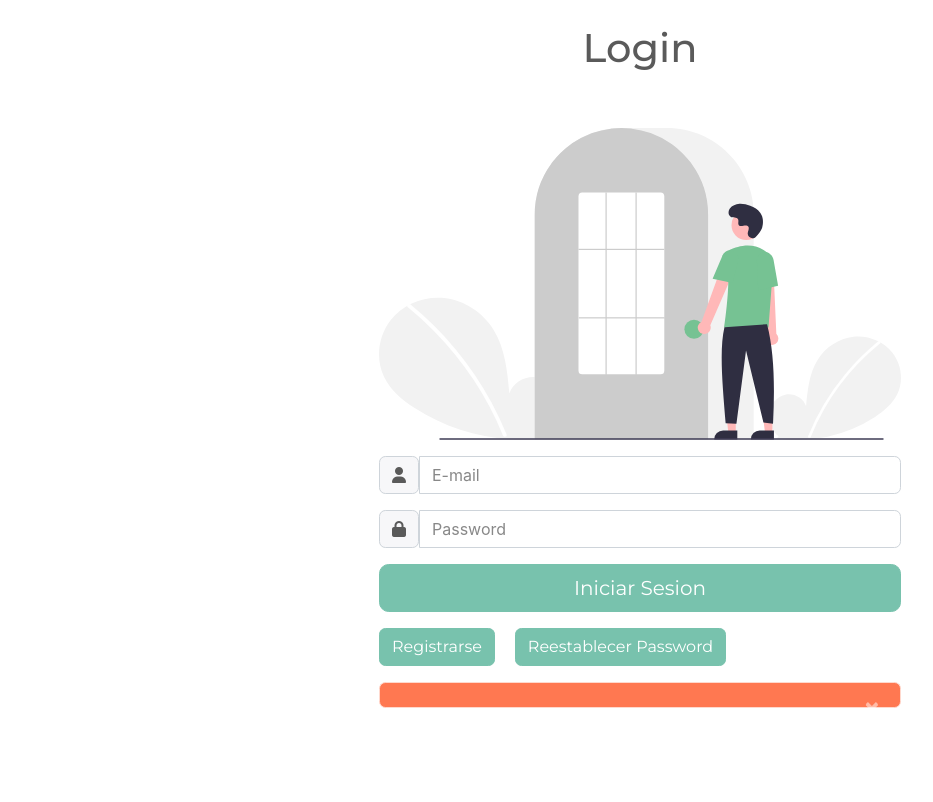
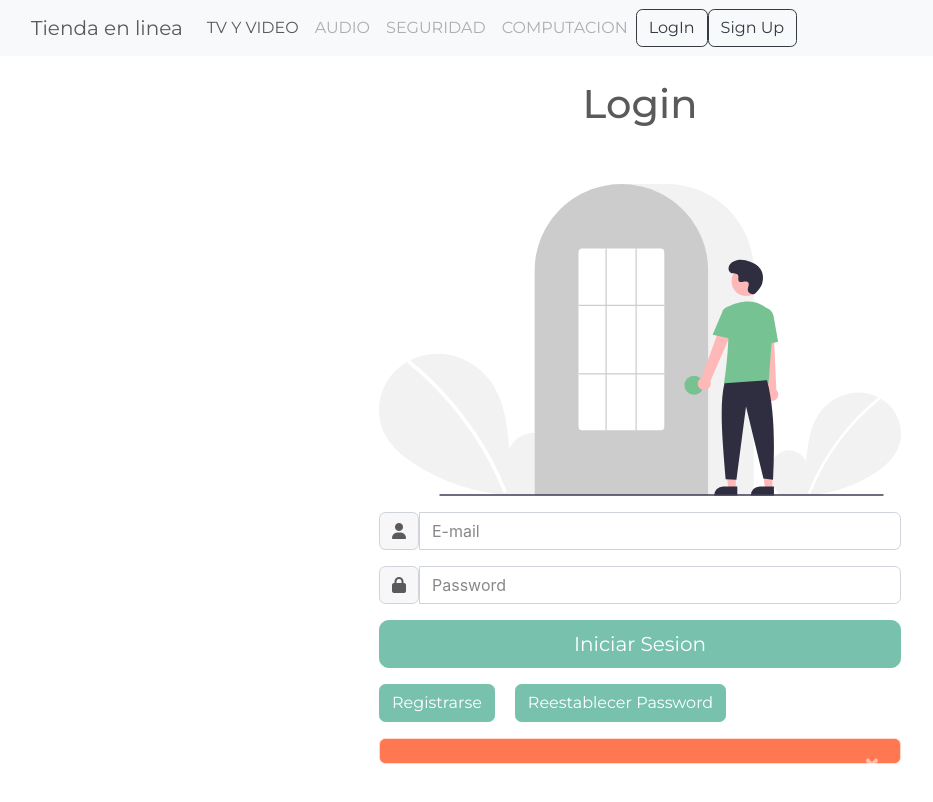
Before and after one commit to Angcelo/AYD1_Proyecto2_2, an Angular app in the folder webClient/: page /login in a window 1280 px wide. Shown: the whole page, without its empty margins (0-933 px from the left). Built offline with nearby package versions, Linux system fonts and the light colour scheme.

Commit message:
Navegacion general

```diff
--- a/webClient/src/app/app.module.ts
+++ b/webClient/src/app/app.module.ts
@@ -6,13 +6,15 @@ import { AppComponent } from './app.component';
 import { FormsModule } from '@angular/forms';
 import { HttpClientModule } from "@angular/common/http";
 import { LoginComponent } from './components/login/login.component';
-import { NavegacionComponent } from './components/navegacion/navegacion.component'
+import { NavegacionComponent } from './components/navegacion/navegacion.component';
+import { NavGeneralComponent } from './components/nav-general/nav-general.component'
 
 @NgModule({
   declarations: [
     AppComponent,
     LoginComponent,
-    NavegacionComponent
+    NavegacionComponent,
+    NavGeneralComponent
   ],
   imports: [
     BrowserModule,
--- a/webClient/src/app/components/login/login.component.html
+++ b/webClient/src/app/components/login/login.component.html
@@ -1,3 +1,4 @@
+<app-nav-general></app-nav-general>
 <div class="container">
     <div class="row justify-content-center">
         <div class="col-md-6 p-4">
--- /dev/null
+++ b/webClient/src/app/components/nav-general/nav-general.component.html
@@ -0,0 +1,30 @@
+<nav class="navbar navbar-expand-lg navbar-light bg-light">
+    <div class="container-fluid">
+      <a class="navbar-brand" routerLink="#">Tienda en linea</a>
+      <button class="navbar-toggler" type="button" data-bs-toggle="collapse" data-bs-target="#navbarColor01" aria-controls="navbarColor01" aria-expanded="false" aria-label="Toggle navigation">
+        <span class="navbar-toggler-icon"></span>
+      </button>
+
+      <div class="collapse navbar-collapse" id="navbarColor01">
+        <ul class="navbar-nav me-auto">
+          <li class="nav-item">
+            <a class="nav-link active" routerLink="#">TV Y VIDEO
+            </a>
+          </li>
+          <li class="nav-item">
+            <a class="nav-link" routerLink="#">AUDIO</a>
+          </li>
+          <li class="nav-item">
+            <a class="nav-link" routerLink="#">SEGURIDAD</a>
+          </li>
+          <li class="nav-item">
+            <a class="nav-link" routerLink="#">COMPUTACION</a>
+          </li>
+        </ul>
+        <form class="d-flex">
+          <a class="btn btn-outline-dark my-2 my-sm-0" routerLink = "/login"  type="submit">LogIn</a>
+          <a class="btn btn-outline-dark my-2 my-sm-0" type="submit">Sign Up</a>
+        </form>
+      </div>
+    </div>
+  </nav>
--- /dev/null
+++ b/webClient/src/app/components/nav-general/nav-general.component.ts
@@ -0,0 +1,15 @@
+import { Component, OnInit } from '@angular/core';
+
+@Component({
+  selector: 'app-nav-general',
+  templateUrl: './nav-general.component.html',
+  styleUrls: ['./nav-general.component.css']
+})
+export class NavGeneralComponent implements OnInit {
+
+  constructor() { }
+
+  ngOnInit(): void {
+  }
+
+}
```
Also changed, not shown: webClient/src/app/components/nav-general/nav-general.component.css (added), 1 other file (tests, documents, lock files or other folders).
